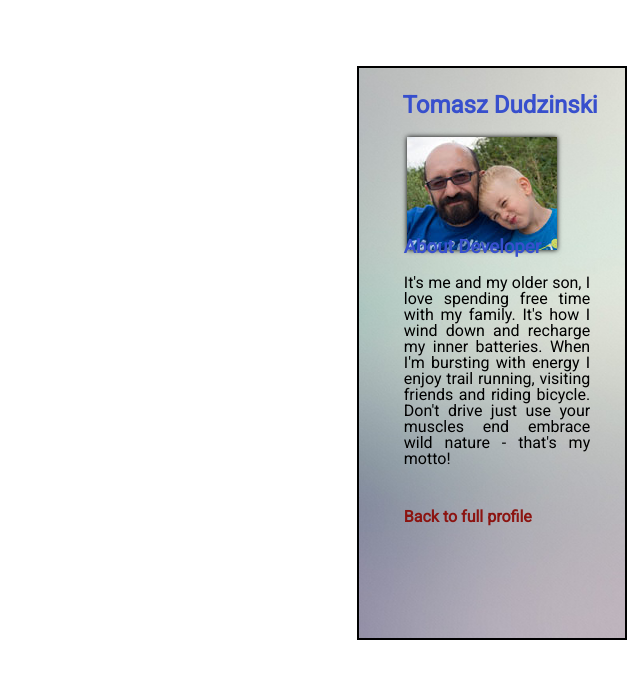
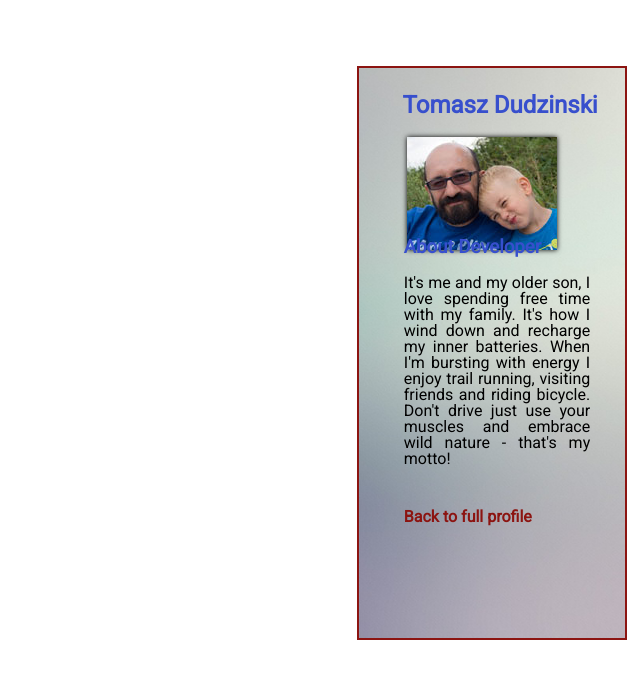
Before and after one commit to dudzon/Intro-to-CSS-3, a plain HTML site: page index.html in a window 1280 px wide. Shown: the whole page, without its empty margins (640-1280 px from the left). Drawn offline with Linux system fonts and the light colour scheme.

Commit message:
Border color

```diff
--- a/index.html
+++ b/index.html
@@ -12,7 +12,7 @@
 		<img src="foto.jpg" alt="Father and son" />
 		<div class="text-wrapper">
 			<h3>About Developer</h3>
-			<p>It's me and my older son, I love spending free time with my family. It's how I wind down and recharge my inner batteries. When I'm bursting with energy I enjoy trail running, visiting friends and riding bicycle. Don't drive just use your muscles end embrace wild nature - that's my motto! </p>
+			<p>It's me and my older son, I love spending free time with my family. It's how I wind down and recharge my inner batteries. When I'm bursting with energy I enjoy trail running, visiting friends and riding bicycle. Don't drive just use your muscles and embrace wild nature - that's my motto! </p>
 			<a href="#" class="back-to-profile"><p>Back to full profile</a></p>
 		</div>
 	</div>
--- a/style.css
+++ b/style.css
@@ -63,7 +63,7 @@ body {
 	right:1%;
 	height:70%;
 	width:20%;
-	border: 2px solid #000;
+	border: 2px solid #8C1411;
 	padding: 5px;
 	font-size:16px;
 	font-family: 'Roboto', sans-serif;
```
